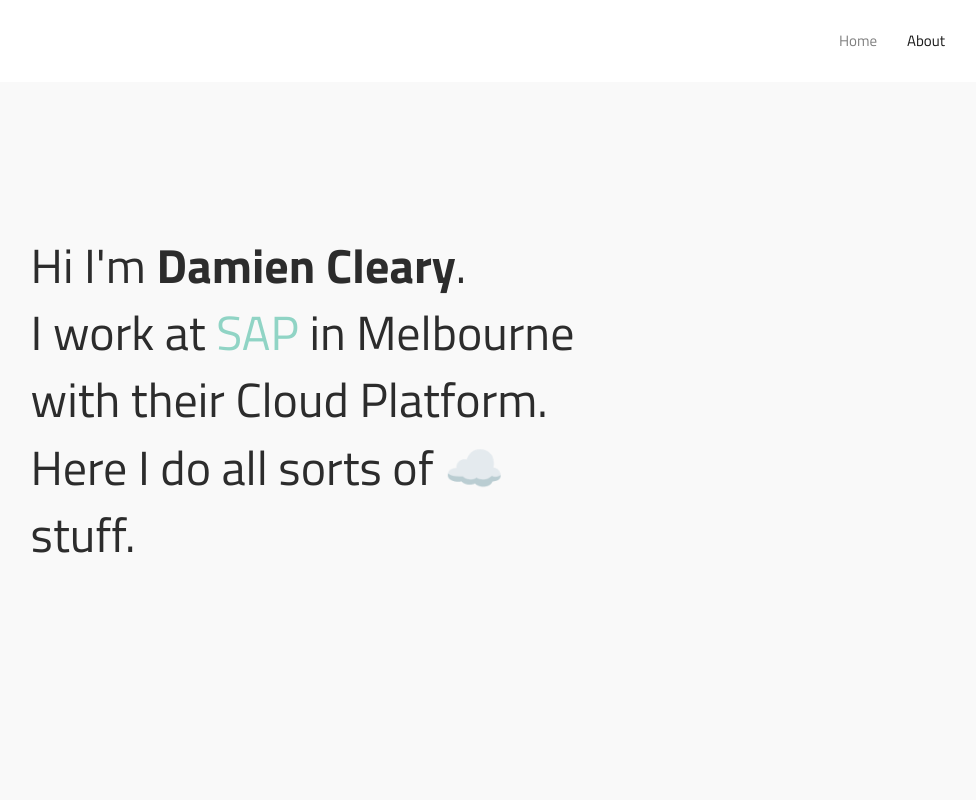
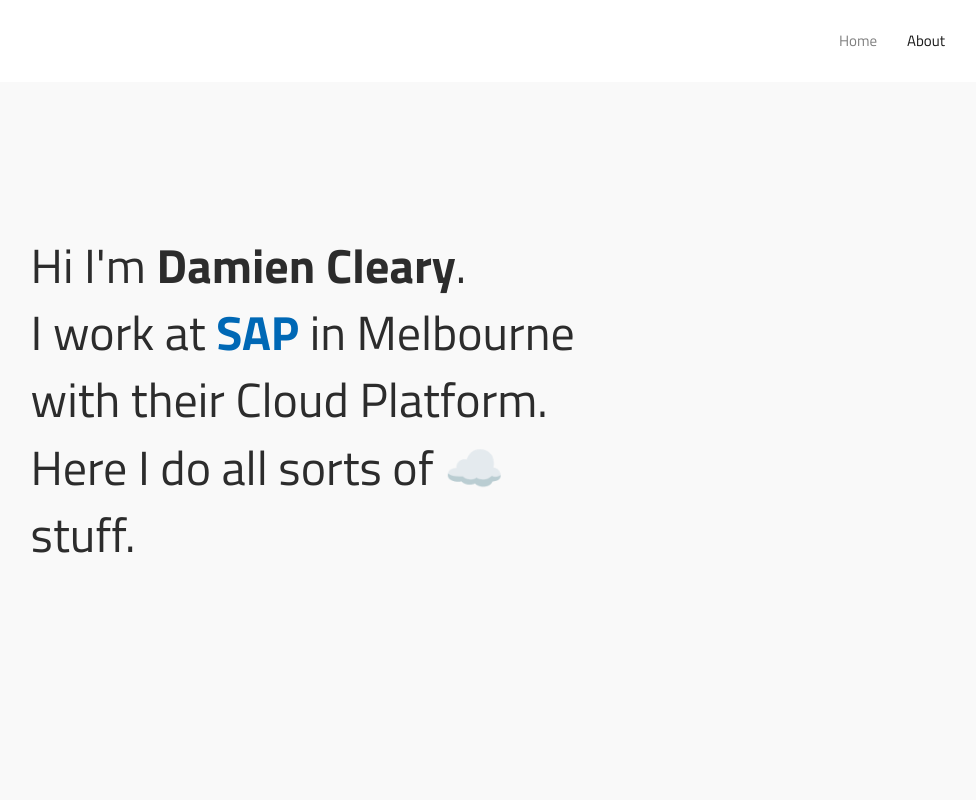
Before and after one commit to ddonau/ddonau.github.io, a plain HTML site: page about.html in a window 1280 px wide. Shown: the top 800 px of the page, without its empty margins (219-1195 px from the left). Drawn offline with Linux system fonts and the light colour scheme; some packages are replaced by stand-ins of ours; files that its build step writes are made by us from their sources.

Commit message:
Update style.css

```diff
--- a/css/style.css
+++ b/css/style.css
@@ -880,7 +880,7 @@ i.fa.fa-linkedin.fa-2x{
     width: 90%;
 }
 .site-tagline a,
-.site-tagline a:visited { color: #90D4C5; }
+.site-tagline a:visited {color: #0068b5; font-weight:800;}
 .site-tagline a:hover {
     color: #2c2c2c;
 }
```
